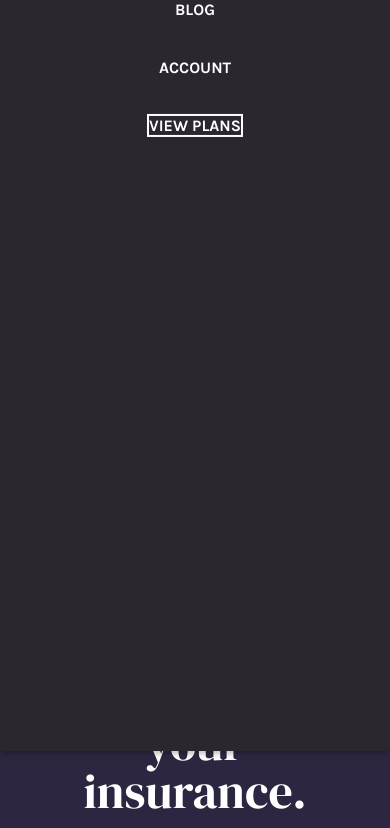
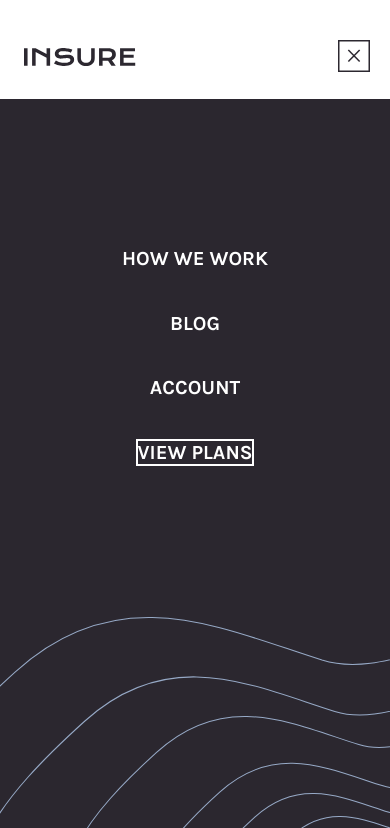
Before and after one commit to xaviguasch/insure-landing-page-frontendmentor-challenge-prac, a plain HTML site: page index.html in a window 390 px wide. Both pictures are taken after a click on the button "Open navigation". Shown: the top 828 px of the page. Drawn offline with Linux system fonts and the light colour scheme.

Commit message:
solved navigation overlay issues and ultrawide screen bugs

```diff
--- a/style.css
+++ b/style.css
@@ -77,6 +77,7 @@ img {
 .nav-link {
   color: var(--clr-white);
   font-weight: var(--fw-bold);
+  font-size: var(--fs-20);
   text-decoration: none;
   text-transform: uppercase;
 }
@@ -163,7 +164,6 @@ img {
 
 .wrapper {
   margin: 1em auto 0.5em;
-  max-width: 450px;
 }
 
 /* ================== */
@@ -186,36 +186,33 @@ img {
 }
 
 .nav {
-  /* Flex properties */
-  display: flex;
-  justify-content: center;
-  align-items: center;
+  position: fixed;
+  background: var(--clr-very-dark-violet);
+  background-image: url('./images/bg-pattern-mobile-nav.svg');
+  background-repeat: no-repeat;
+  background-size: 100%;
+  background-position: 0% 100%;
 
-  background: var(--clr-very-dark-violet);
-  position: fixed;
-  top: -120vh;
+  width: 100%;
+  top: 99px;
   right: 0;
-  left: 0;
+  bottom: 0;
+  left: 100%;
 
-  border-radius: 0.25em;
-  box-shadow: rgba(0, 0, 0, 0.2) 0px 4px 6px -1px, rgba(0, 0, 0, 0.06) 0px 4px 4px -1px;
-  height: 100%;
-  margin: 0 auto;
-  width: 100%;
-  max-width: 450px;
+  transform: translateX(0%);
+  transition: transform 150ms;
+
   z-index: 10;
-
-  transform: translateY(0%);
-  transition: transform 350ms;
 }
 
 .close-nav {
+  position: absolute;
   margin-right: 2em;
-  margin-top: 0.18em;
+  margin-top: -0.55em;
 }
 
 .navigation-open {
-  transform: translateY(109vh);
+  transform: translateX(-100%);
 }
 
 .nav-list {
@@ -226,7 +223,7 @@ img {
   align-items: center;
 
   height: 100%;
-  padding: 1em 0;
+  padding: 8em 0;
 }
 
 .nav-item {
@@ -453,7 +450,7 @@ img {
   color: hsl(228, 45%, 44%);
 }
 
-@media (min-width: 1001px) {
+@media (min-width: 1100px) {
   /* Typography */
   .title {
     font-size: var(--fs-72);
@@ -704,3 +701,17 @@ img {
     width: 100%;
   }
 }
+
+@media (min-width: 1900px) {
+  .wrapper {
+    max-width: 1900px;
+  }
+
+  .main::before {
+    background-image: unset;
+  }
+
+  .section-b {
+    background-image: unset;
+  }
+}
```
